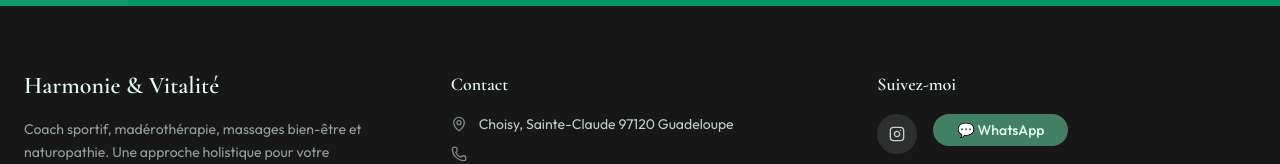
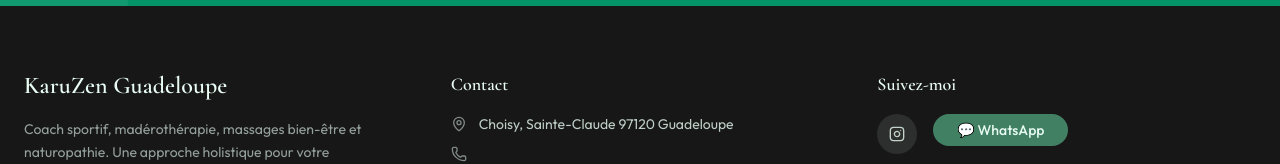
Before and after one commit to clementR97/SaaS, a React (Vite) app: page / in a window 1280 px wide. Shown: the part 6505-6669 px from the top of the page. Built offline with nearby package versions, Linux system fonts and the light colour scheme; no server answers; the database is empty.

Commit message:
Update FooterSection component to change the brand name from "Harmonie & Vitalité" to "KaruZen Guadeloupe," aligning with the latest branding updates.

```diff
--- a/src/components/FooterSection.tsx
+++ b/src/components/FooterSection.tsx
@@ -10,7 +10,7 @@ const FooterSection = () => {
           {/* Brand */}
           <div>
             <h3 className="font-display text-xl sm:text-2xl font-semibold text-primary-foreground mb-3 sm:mb-4">
-              Harmonie & Vitalité
+              KaruZen Guadeloupe
             </h3>
             <p className="font-body text-sm leading-relaxed text-primary-foreground/60">
               Coach sportif, madérothérapie, massages bien-être et naturopathie. Une approche holistique pour votre transformation.
```
